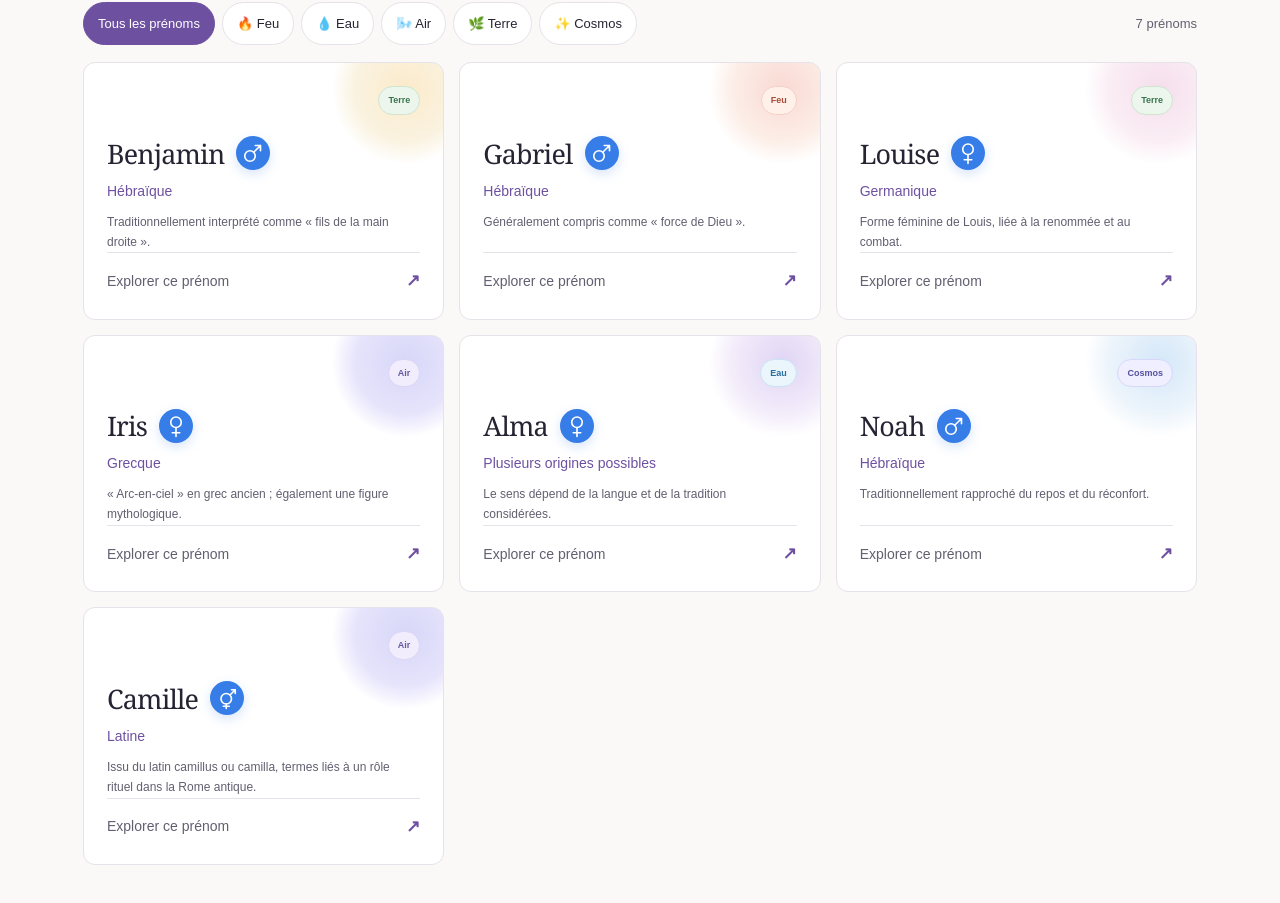
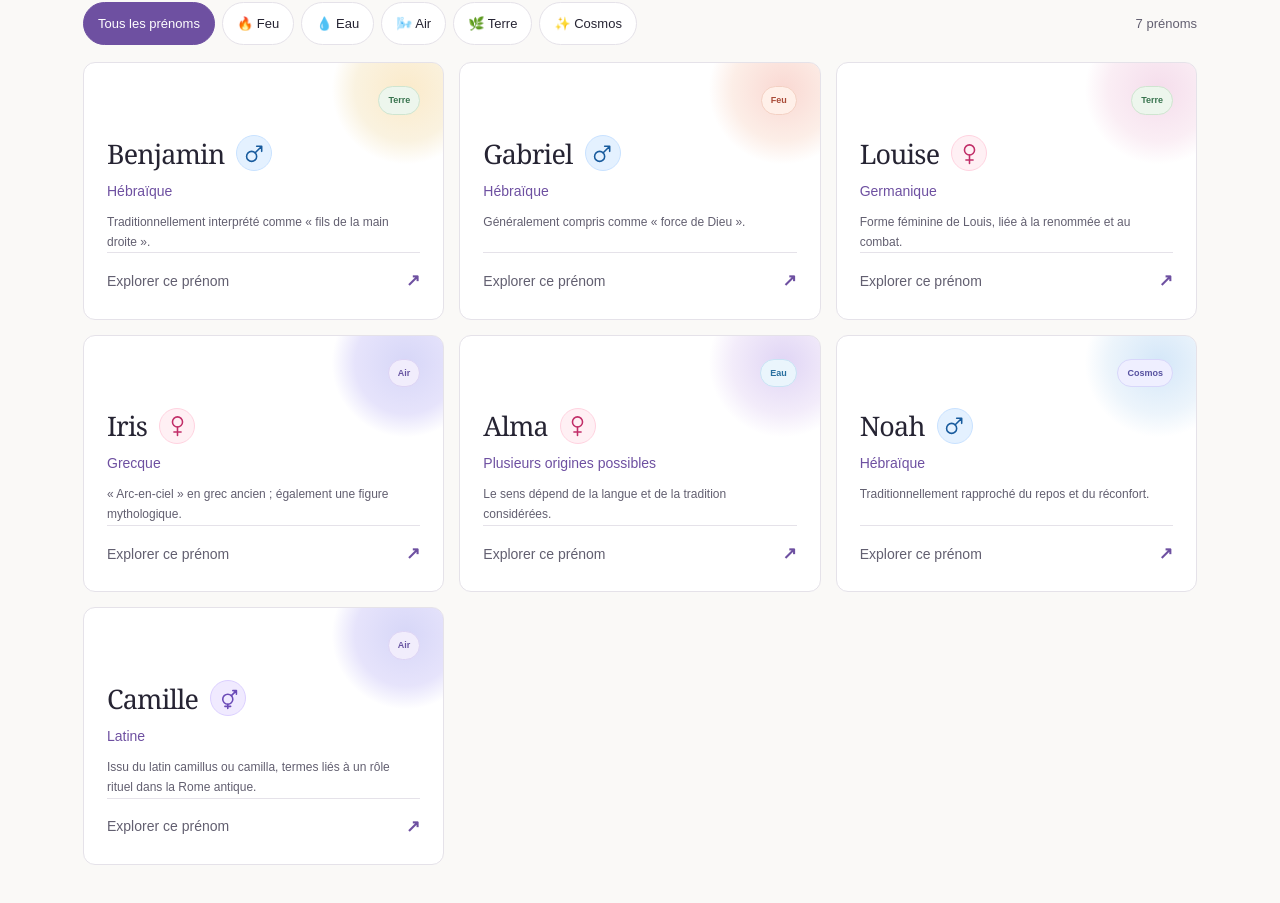
Before and after one commit to Nabouna32/Names, a Next.js app: page / in a window 1280 px wide. Shown: the part 1531-2434 px from the top of the page. Built offline with nearby package versions, Linux system fonts and the light colour scheme.

Commit message:
Différencier visuellement les médaillons de genre

```diff
--- a/src/app/globals.css
+++ b/src/app/globals.css
@@ -404,3 +404,12 @@ body{font-size:16px;line-height:1.65}
 .name-card-element.element-badge-air{color:#6855a2;background:#f1edfc;border-color:#ddd4f5}
 .name-card-element.element-badge-terre{color:#39744f;background:#edf6ed;border-color:#cfe5d0}
 .name-card-element.element-badge-cosmos{color:#5752a0;background:#efefff;border-color:#d8d7fa}
+
+
+/* Genre : trois médaillons distincts, doux et lisibles, sans bleu imposé à tous. */
+.name-card-gender{flex:0 0 36px;width:36px;height:36px;border:1px solid transparent;border-radius:50%;display:inline-flex;align-items:center;justify-content:center;background:#e6f2ff;color:#185b9d;box-shadow:none}
+.name-card-gender svg{width:23px;height:23px;display:block}
+.name-card-gender.gender-masculin{background:#e4f1ff;color:#185b9d;border-color:#c9e2ff}
+.name-card-gender.gender-féminin{background:#fff0f4;color:#c12e68;border-color:#ffd3e0}
+.name-card-gender.gender-mixte{background:#f0eaff;color:#6b4bb7;border-color:#dcd0ff}
+@media(max-width:760px){.name-card-gender{flex-basis:33px;width:33px;height:33px}.name-card-gender svg{width:22px;height:22px}}
```
